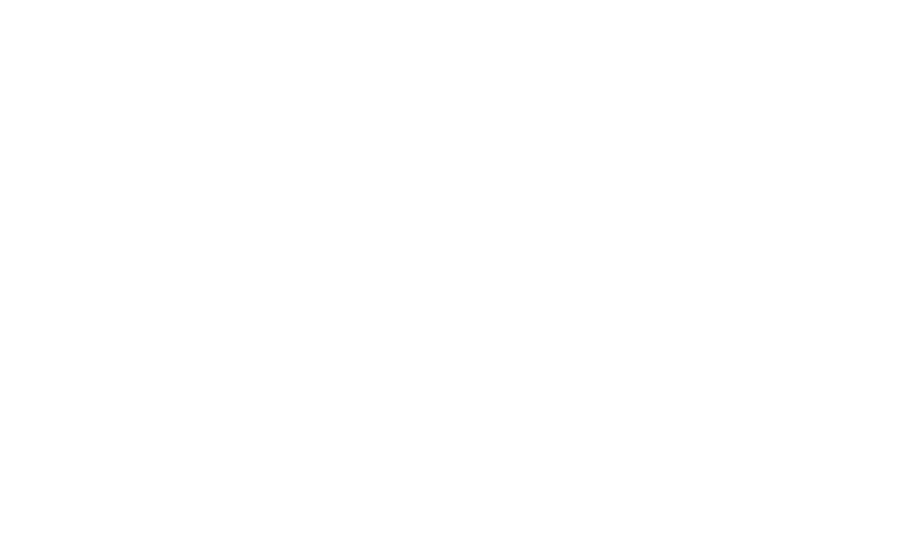
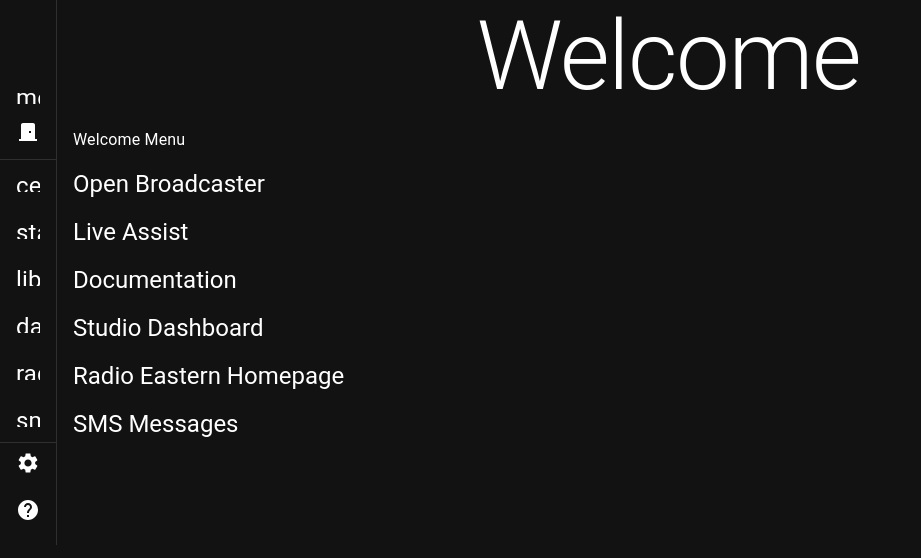
Before and after one commit to Radio-Eastern-FM/Belt, a React (Create React App) app: page /welcome in a window 1280 px wide. Before the commit this address had no page. Shown: the top 558 px of the page, without its empty margins (0-921 px from the left). Built offline with nearby package versions, Linux system fonts and the light colour scheme.

Commit message:
fix: iframes not loading

```diff
--- a/src/app.tsx
+++ b/src/app.tsx
@@ -61,7 +61,9 @@
           }}
         />
         <PageWrapper>
-          {props.children ? props.children : <Iframe src={selectedIFrame.url} />}
+          <div>
+            {props.children ? props.children : <Iframe src={selectedIFrame.url} />}
+          </div>
         </PageWrapper>
       </Root>
     </ThemeProvider>
--- a/src/components/drawer-panel.tsx
+++ b/src/components/drawer-panel.tsx
@@ -5,7 +5,7 @@
 import { useFlags } from '../settings/flags-provider';
 import { IMenuItem } from '../settings/flags';
 import { useNavigate} from "react-router-dom";
-import { Settings } from '@mui/icons-material';
+import { DoorFront, Help, Settings } from '@mui/icons-material';
 
 const Panel = styled(Drawer)`
   & .MuiDrawer-paper{
@@ -43,6 +43,21 @@
           <ListItemButton onClick={() => setOpen(!open)}>
             {open ? <Icon>chevron_left</Icon> : <Icon>menu</Icon>}
           </ListItemButton>
+          <ListItemButton
+            onClick={() => {
+              props.onClose();
+              navigate('/welcome');
+            }}
+          >
+            <Typography>
+              <ListItemIcon className="ListItemIcon">
+                <DoorFront />
+              </ListItemIcon>
+            </Typography>
+            {getFlags().menu.variant === 'temporary' && open &&
+              <ListItemText primary="Welcome" />
+            }
+          </ListItemButton>
           <Divider />
           {getFlags().menu.items.map((item, index) => (
             <ListItem key={item.title} disablePadding>
@@ -76,6 +91,21 @@
               <ListItemText primary="Open Settings" />
             }
           </ListItemButton>
+          <ListItemButton
+            onClick={() => {
+              props.onClose();
+              navigate('/help');
+            }}
+          >
+            <Typography>
+              <ListItemIcon className="ListItemIcon">
+                <Help />
+              </ListItemIcon>
+            </Typography>
+            {getFlags().menu.variant === 'temporary' && open &&
+              <ListItemText primary="Help" />
+            }
+          </ListItemButton>
         </List>
 
       </Panel>
--- a/src/index.js
+++ b/src/index.js
@@ -8,6 +8,7 @@
 import './index.css';
 import App from './app';
 import Settings from './routes/settings';
+import Welcome from './routes/welcome';
 
 
 const root = ReactDOM.createRoot(
@@ -19,8 +20,11 @@
   <BrowserRouter>
     <Routes>
       <Route path="/" element={
+        <App />
+      } />
+      <Route path="/welcome" element={
         <App>
-          <Settings />
+          <Welcome />
         </App>
       } />
       <Route path="/settings" element={
--- a/src/routes/settings.tsx
+++ b/src/routes/settings.tsx
@@ -84,8 +84,10 @@
               setFlags(flags);
               window.location.reload();
             }}
-            // disabled={!isPendingChanges}
-          >Save</Button>
+            disabled={!isPendingChanges}
+          >
+            Save
+          </Button>
         </ListItem>
         <ListItem>
           <ListItemText primary="Reset to default settings" />
@@ -95,8 +97,11 @@
             onClick={() => {
               localStorage.removeItem("flags");
               setMenuItems(getFlags().menu.items);
+              window.location.reload();
             }}
-          >Reset</Button>
+          >
+            Reset
+          </Button>
         </ListItem>
       </SettingsList>
     </div>
--- /dev/null
+++ b/src/routes/welcome.tsx
@@ -0,0 +1,47 @@
+import { useNavigate} from "react-router-dom";
+import { useFlags } from "../settings/flags-provider";
+import React from "react";
+import { List, ListItem, ListItemButton, Typography } from "@mui/material";
+
+const Welcome = (props: { children: React.ReactElement }) => {
+  let navigate = useNavigate();
+  let { getFlags } = useFlags();
+  return (
+    <div>
+      <Typography
+        variant="h1"
+        component="div"
+        align="center"
+      >
+        Welcome
+      </Typography>
+      <List>
+        <ListItem>
+          Welcome Menu
+        </ListItem>
+        {getFlags().menu.items.map((item, index) => (
+          <ListItemButton
+            onClick={() => navigate(item.route ?? "/")}
+          >
+            <Typography
+              variant="h5"
+              component="div"
+              align="center"
+            >
+              {item.title}
+            </Typography>
+            <Typography
+              variant="h5"
+              component="div"
+              align="center"
+            >
+              {item.description}
+            </Typography>
+          </ListItemButton>
+        ))}
+      </List>
+    </div>
+  );
+};
+
+export default Welcome;
--- a/src/settings/flags.ts
+++ b/src/settings/flags.ts
@@ -44,12 +44,6 @@
         // route: "studio-dashboard"
       },
       {
-        title: "Help",
-        url: "http://localhost:8080",
-        icon: "help"
-        // route: "help"
-      },
-      {
         title: "Radio Eastern Homepage",
         url: "https://radioeasternfm.com.au",
         icon: "radio"
```
